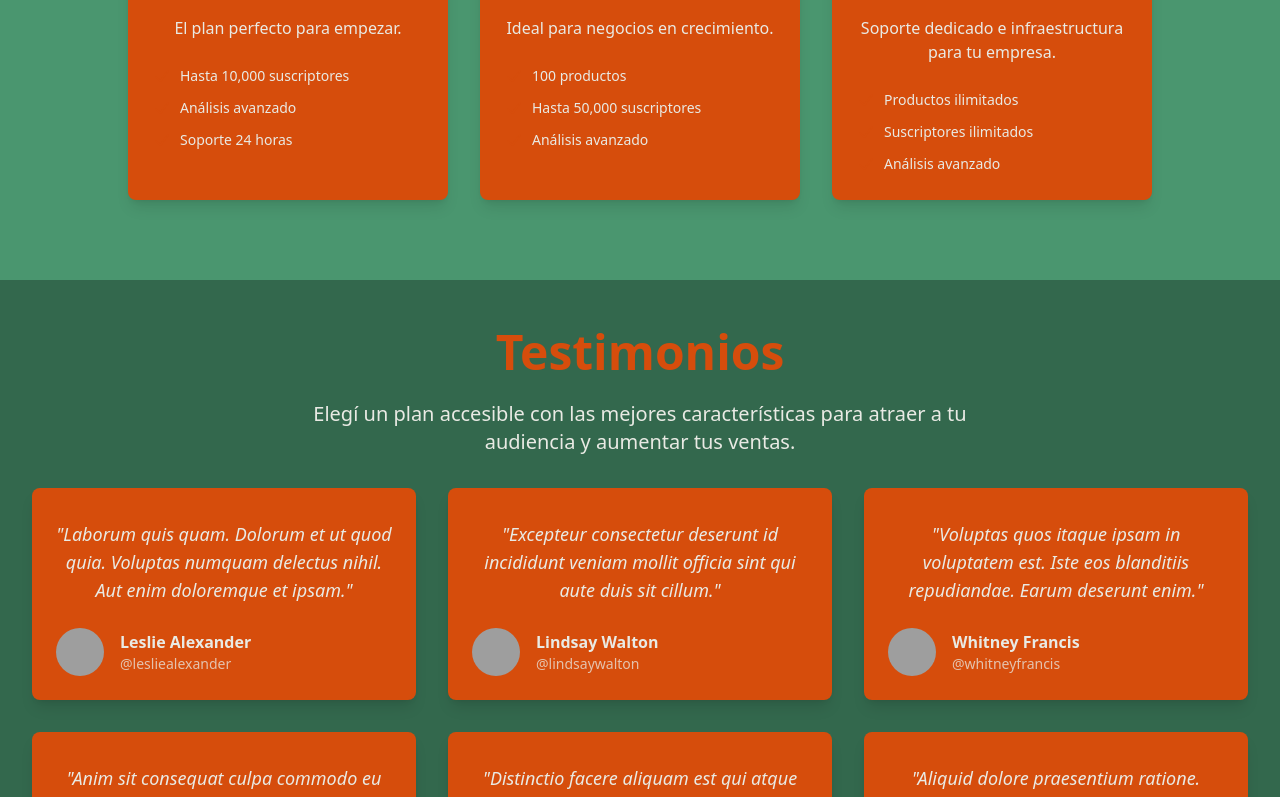
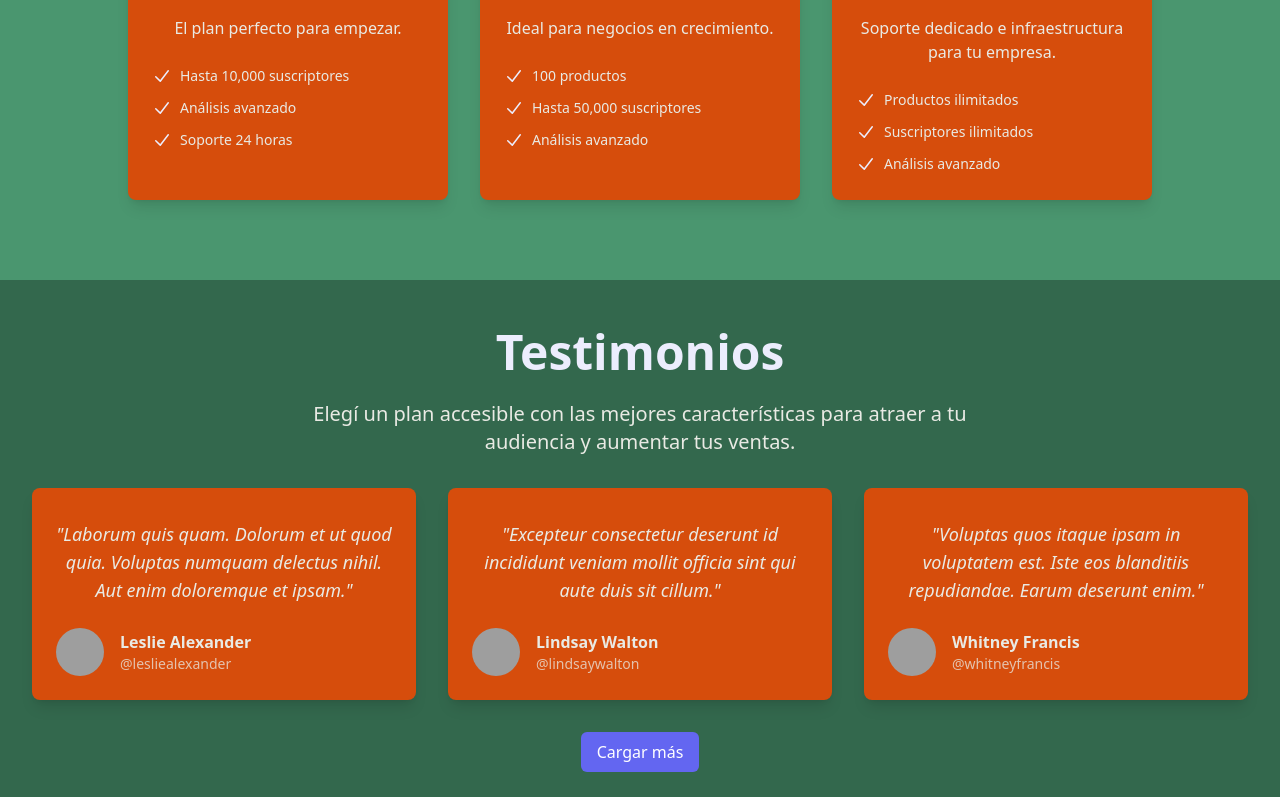
Before and after one commit to tedelcopp/Rugel-Fitness-, a Next.js app: page / in a window 1280 px wide. Shown: the part 1820-2617 px from the top of the page. Built offline with nearby package versions, Linux system fonts and the light colour scheme; grey boxes are pictures that could not be loaded.

Commit message:
Styles&Optimization

```diff
--- a/src/app/components/Hero.tsx
+++ b/src/app/components/Hero.tsx
@@ -16,7 +16,7 @@ export default function Hero() {
   return (
     <div className="bg-white dark:bg-gray-900">
       <header className="absolute inset-x-0 top-0 z-50">
-        <nav aria-label="Global" className="flex items-center justify-between p-6 lg:px-8">
+        <nav aria-label="Global" className="flex items-center justify-between p-6 lg:px-8 ">
           <div className="flex lg:flex-1">
             <a href="#" className="-m-1.5 p-1.5">
               <span className="sr-only">Rugel Fitness</span>
@@ -31,7 +31,7 @@ export default function Hero() {
             <button
               type="button"
               onClick={() => setMobileMenuOpen(true)}
-              className="-m-2.5 inline-flex items-center justify-center rounded-md p-2.5 text-gray-700 dark:text-gray-300"
+              className="-m-2.5 inline-flex items-center justify-center rounded-md p-2.5 text-gray-700 dark:text-gray-300 "
             >
               <span className="sr-only">Open main menu</span>
               <Bars3Icon aria-hidden="true" className="h-6 w-6" />
--- a/src/app/components/Newsletter.tsx
+++ b/src/app/components/Newsletter.tsx
@@ -1,10 +1,4 @@
-import { CalendarDaysIcon, HandRaisedIcon } from '@heroicons/react/24/outline'
-
-
-
-
-
-
+import { CalendarDaysIcon, HandRaisedIcon } from '@heroicons/react/24/outline';
 
 export default function Newsletter() {
 
@@ -13,7 +7,7 @@ export default function Newsletter() {
   }
 
   return (
-    <div  className={classNames(
+    <div className={classNames(
       "relative isolate -mt-10 px-6 py-16 sm:py-20 lg:px-8 transition-colors duration-500",
       "bg-[#4A966F] dark:bg-[#838683]"
     )}>
@@ -27,7 +21,7 @@ export default function Newsletter() {
               Mantenete al día con las últimas novedades, consejos y artículos exclusivos de nuestro equipo. Nuestra misión es brindarte contenido de valor para que sigas avanzando y descubriendo todo lo que tenemos para ofrecerte.
             </p>
             <div className="mt-6 flex max-w-md gap-x-4">
-              <label htmlFor="email-address" className="sr-only ">
+              <label htmlFor="email-address" className="sr-only">
                 Email
               </label>
               <input
@@ -37,11 +31,15 @@ export default function Newsletter() {
                 required
                 placeholder="Ingresa tu correo electrónico.."
                 autoComplete="email"
-                className="min-w-0 flex-auto rounded-md border-0 bg-gray-100 dark:bg-gray-700 px-3.5 py-2 text-gray-900 dark:text-white shadow-sm ring-1 ring-inset ring-gray-300 dark:ring-gray-500 focus:ring-2 focus:ring-inset focus:ring-indigo-500 sm:text-sm sm:leading-6  "
+                className="min-w-0 flex-auto rounded-md border-0 bg-gray-100 dark:bg-gray-700 px-5 py-3 text-gray-900 dark:text-white shadow-sm ring-1 ring-inset ring-gray-300 dark:ring-gray-500 focus:ring-2 focus:ring-inset focus:ring-indigo-500 sm:text-base sm:leading-6"
               />
               <button
                 type="submit"
-                className="flex-none rounded-md bg-indigo-500 px-3.5 py-2.5 text-sm font-semibold text-white shadow-sm hover:bg-indigo-400 dark:hover:bg-indigo-600 focus-visible:outline focus-visible:outline-2 focus-visible:outline-offset-2 focus-visible:outline-indigo-500 text-xl"
+                className={classNames(
+                  "flex-none rounded-md px-3.5 py-2.5 text-sm font-semibold text-white shadow-sm transition-all duration-300",
+                  "bg-indigo-500 dark:bg-indigo-500 dark:hover:bg-indigo-500 focus-visible:outline focus-visible:outline-2 focus-visible:outline-offset-2 focus-visible:outline-indigo-500",
+                  "hover:translate-y-[-2px] hover:shadow-lg text-xl"
+                )}
               >
                 Subscribite
               </button>
@@ -70,5 +68,5 @@ export default function Newsletter() {
         </div>
       </div>
     </div>
-  )
+  );
 }
--- a/src/app/components/Testimonials.tsx
+++ b/src/app/components/Testimonials.tsx
@@ -1,4 +1,6 @@
 "use client";
+
+import { useState } from "react";
 
 const testimonials = [
   {
@@ -40,20 +42,26 @@ const testimonials = [
 ];
 
 export default function Testimonials() {
+  const [visibleTestimonials, setVisibleTestimonials] = useState(3);
+
+  const loadMore = () => {
+    setVisibleTestimonials((prev) => prev + 3);
+  };
+
   return (
     <section
       className={`px-6 pt-8 pb-24 sm:pb-32 lg:px-8 bg-backgroundLight text-textLight dark:bg-backgroundDark dark:text-textDark`}
     >
       <div className="mx-auto max-w-4xl text-center">
-      <h2 className="text-2xl sm:text-3xl md:text-4xl lg:text-5xl font-semibold leading-7 text-linkLight dark:text-linkDark">
-  Testimonios
-</h2>
+        <h2 className="text-2xl sm:text-3xl md:text-4xl lg:text-5xl font-semibold leading-7 text-linkLight dark:text-linkDark">
+          Testimonios
+        </h2>
         <p className="mx-auto mt-6 max-w-2xl text-pretty text-center text-lg font-medium sm:text-xl">
-        Elegí un plan accesible con las mejores características para atraer a tu audiencia y aumentar tus ventas.
-      </p>
+          Elegí un plan accesible con las mejores características para atraer a tu audiencia y aumentar tus ventas.
+        </p>
       </div>
       <div className="mx-auto mt-8 max-w-7xl grid grid-cols-1 gap-8 sm:grid-cols-2 lg:grid-cols-3">
-        {testimonials.map((testimonial, index) => (
+        {testimonials.slice(0, visibleTestimonials).map((testimonial, index) => (
           <div
             key={index}
             className="relative rounded-lg bg-cardBgLight p-6 shadow-lg dark:bg-cardBgDark"
@@ -73,6 +81,16 @@ export default function Testimonials() {
           </div>
         ))}
       </div>
+      {visibleTestimonials < testimonials.length && (
+        <div className="mt-8 text-center">
+          <button
+            onClick={loadMore}
+            className="rounded-md bg-indigo-500 px-4 py-2 text-white hover:bg-indigo-600 dark:bg-indigo-600 dark:hover:bg-indigo-500"
+          >
+            Cargar más
+          </button>
+        </div>
+      )}
     </section>
   );
 }
--- a/tailwind.config.ts
+++ b/tailwind.config.ts
@@ -8,13 +8,17 @@ const config: Config = {
       fontSize: {
         'xxl': '1.75rem',  // Puedes ajustar el valor según lo necesites
       },
+
+      textDecorationOffset: {
+        2: '2px',
+      },
       colors: {
         // Light mode
         backgroundLight: '#33684D', // Fondo principal en verde
         textLight: '#E9EAE4', // Color de los textos en light mode
         cardBgLight: '#D64D0C', // Fondo de las tarjetas en naranja
         cardBgLightAlt: '#F28C5A', // Tono más claro del naranja para variantes
-        linkLight: '#D64D0C', // Cambiar texto azul al color deseado
+        linkLight: '#ECEDFD', // Cambiar texto azul al color deseado
         backgroundLightAlt: '#B5D3B0', // Verde más claro para secciones específicas
 
         // Dark mode
```
Also changed, not shown: src/app/components/Footer.tsx (+17 -20 lines). Lines whose indentation alone changed are shown as unchanged.
